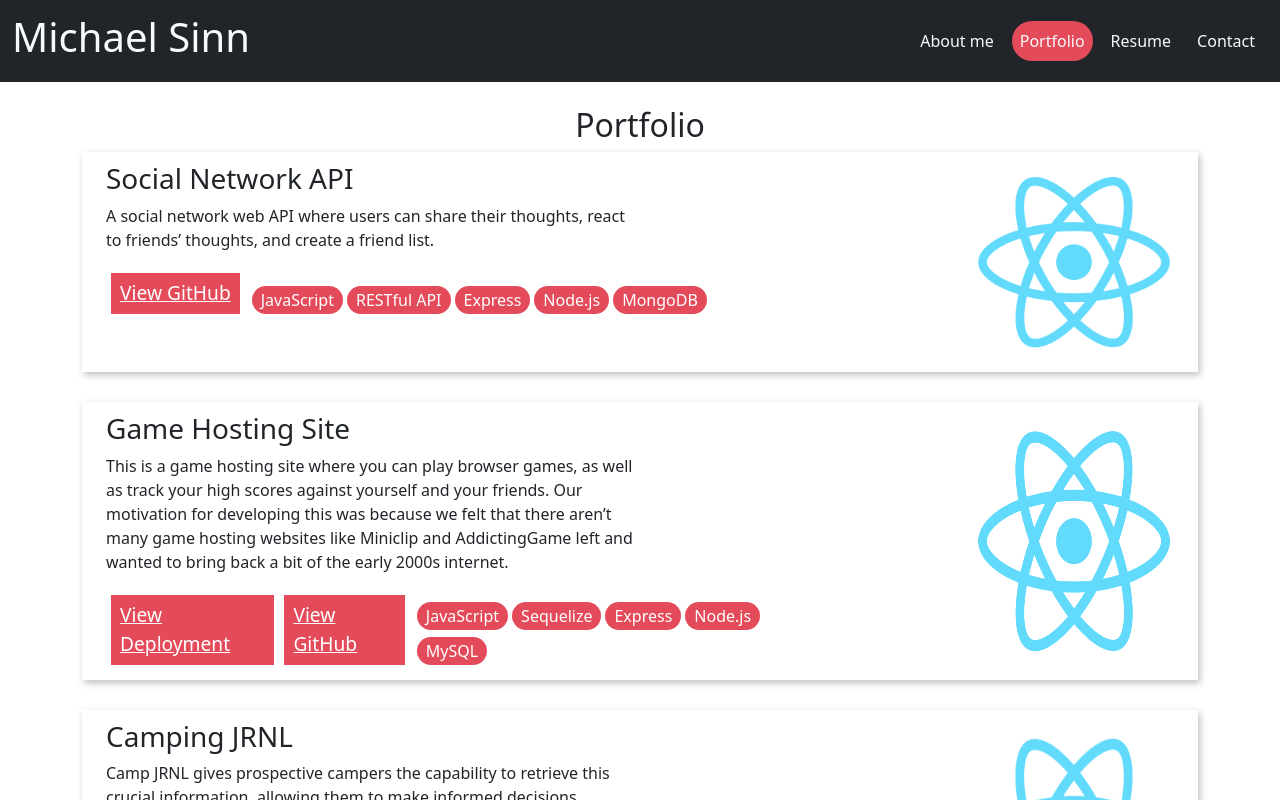
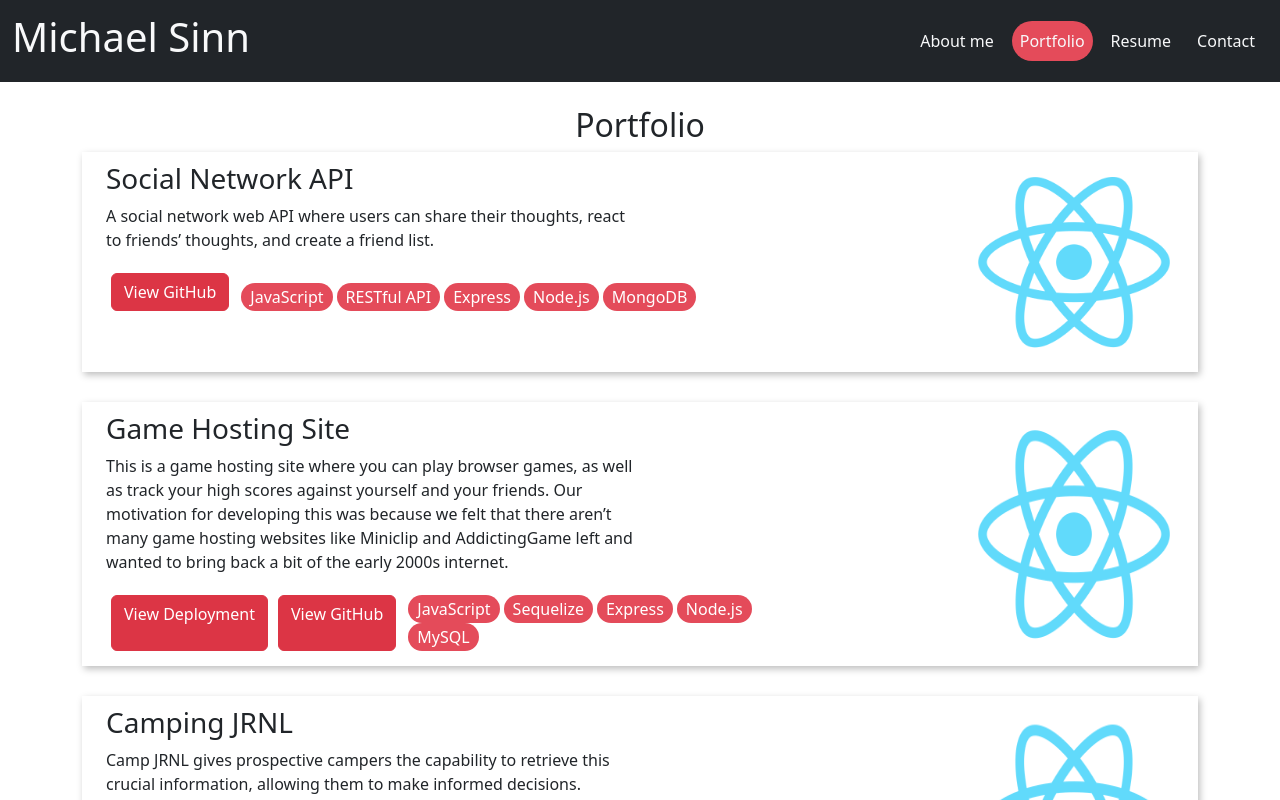
Before and after one commit to MichaelSinn/submission-portfolio, a React (Create React App) app: page /portfolio in a window 1280 px wide. Shown: the top 800 px of the page. Built offline with nearby package versions, Linux system fonts and the light colour scheme.

Commit message:
Styled buttons

```diff
--- a/src/components/ProjectCard.js
+++ b/src/components/ProjectCard.js
@@ -1,7 +1,5 @@
 import React from "react";
 import 'bootstrap/dist/css/bootstrap.min.css';
-
-// TODO: Style the links for view github and deployment
 
 function ProjectCard({project}) {
     return (
@@ -10,8 +8,8 @@ function ProjectCard({project}) {
                 <h3>{project.title}</h3>
                 <p>{project.description}</p>
                 <section className="card-footer">
-                    {project.deployed ? <a className="card-button" href={project.deployUrl}>View Deployment</a> : null}
-                    <a className="card-button" href={project.github}>View GitHub</a>
+                    {project.deployed ? <a className="btn btn-danger" href={project.deployUrl}>View Deployment</a> : null}
+                    <a className="btn btn-danger" href={project.github}>View GitHub</a>
                     <section className="technologies">
                         {project.technologies.map(tech => {
                             return (
```
